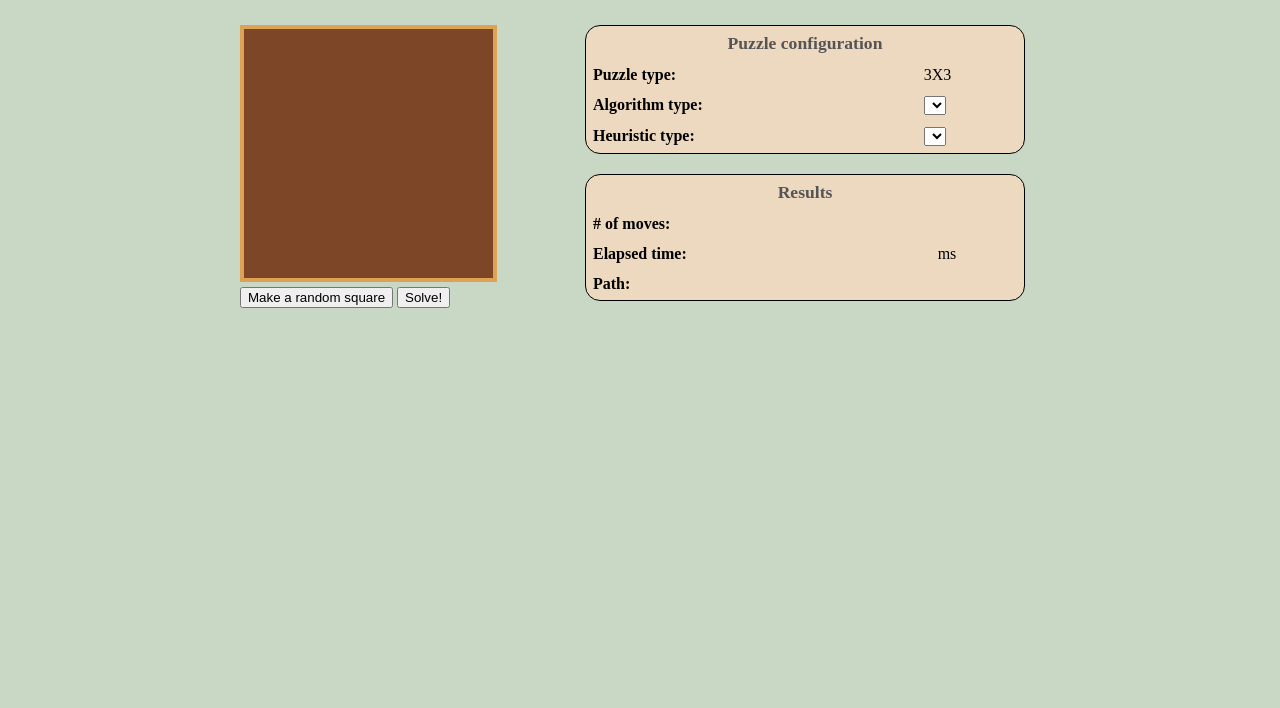
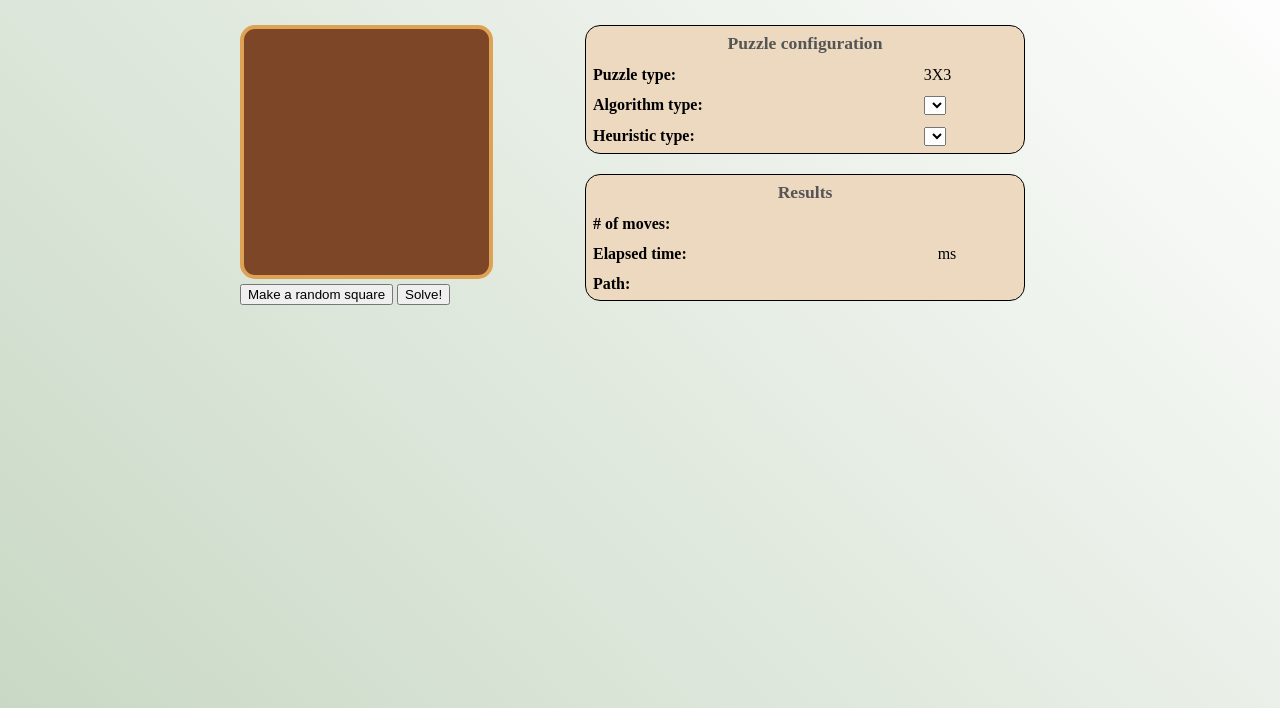
Before and after one commit to achsill/N-puzzle, a website: page front/public/base.html in a window 1280 px wide. Shown: the part 92-800 px from the top of the page. Drawn offline with Linux system fonts and the light colour scheme.

Commit message:
improve css

```diff
--- a/front/public/base.html
+++ b/front/public/base.html
@@ -84,8 +84,7 @@
       </div>
     </div>
 
-    <div id="puzzle" class="puzzleTable"
-      style="height: 249px; width: 249px;">
+    <div id="puzzle" class="puzzleTable">
     </div>
 
     <div id="actionsBar">
--- a/front/public/style.css
+++ b/front/public/style.css
@@ -9,18 +9,22 @@ h1 {
   text-align: center;
 }
 
-body {
+html {
+  background: linear-gradient(45deg,#c9d8c5, white);
   background-color: #c9d8c5;
+  width:100%;
+  height:100%;
 }
 
 .puzzleTable {
   position: relative;
-  width: 332px;
-  height: 332px;
+  width: 245px;
+  height: 246px;
   overflow: hidden;
   border: solid 4px rgb(222, 162, 84);
   position: relative;
   background-color: #7d4627;
+  border-radius: 15px;
 }
 
 .tile,.empty {
@@ -40,6 +44,7 @@ body {
 .tile {
   background-color: #a8b6bf;
   border: solid 1px black;
+  border-radius: 25px;
 }
 
 
```
